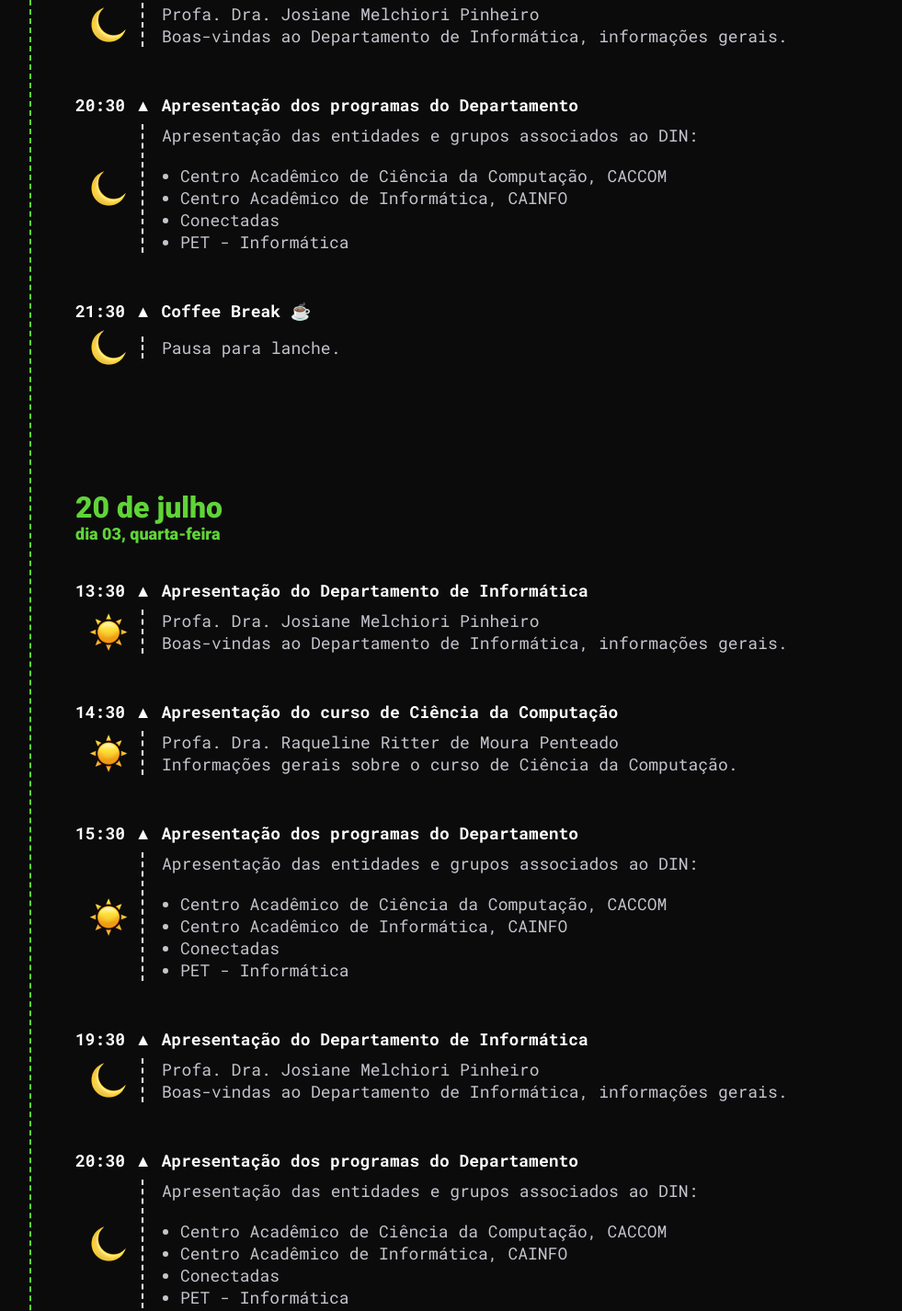
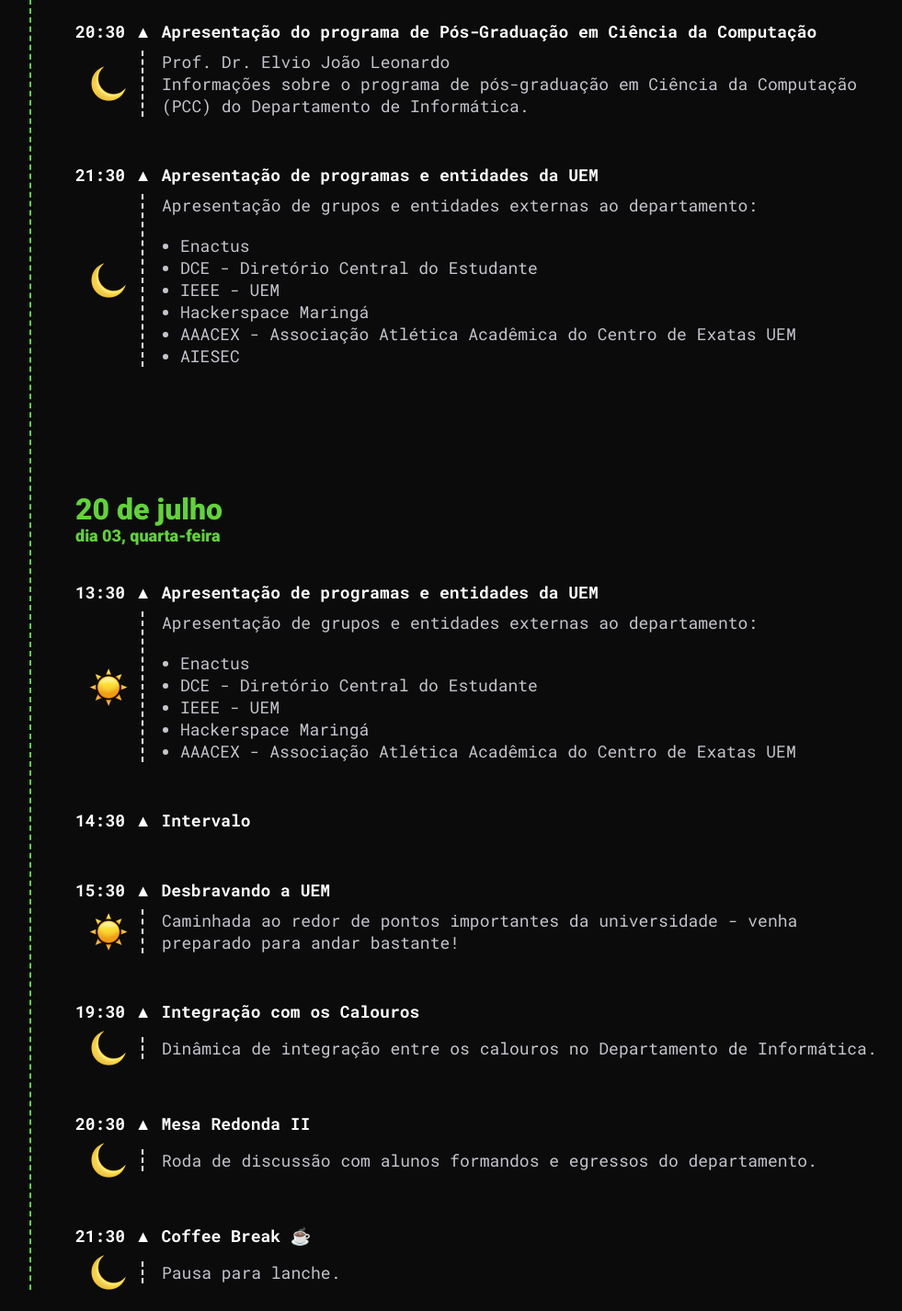
Before and after one commit to pet-informatica-uem/recepcao-calouros-2022, a website: page index.html in a window 1280 px wide. Shown: the part 2819-4245 px from the top of the page at 92% size, without its empty margins (274-1255 px from the left). Drawn offline with nearby package versions, Linux system fonts and the light colour scheme.

Commit message:
complete section cronograma

```diff
--- a/index.html
+++ b/index.html
@@ -225,8 +225,8 @@
 
             <div class="evento">
               <h3 class="title">
-                13:30 <span>&#x25B2;</span> Apresentação do Departamento de
-                Informática
+                13:30 <span>&#x25B2;</span> Apresentação do programa de
+                Pós-Graduação em Ciência da Computação
               </h3>
 
               <div class="description">
@@ -234,17 +234,16 @@
                   <img src="./assets/icon-sun.png" alt="" />
                 </div>
                 <div class="text">
-                  Profa. Dra. Josiane Melchiori Pinheiro<br />
-                  Boas-vindas ao Departamento de Informática, informações
-                  gerais.
+                  Prof. Dr. Elvio João Leonardo<br />
+                  Informações sobre o programa de pós-graduação em Ciência
+                  da Computação (PCC) do Departamento de Informática.
                 </div>
               </div>
             </div>
 
             <div class="evento">
               <h3 class="title">
-                14:30 <span>&#x25B2;</span> Apresentação do curso de Ciência da
-                Computação
+                14:30 <span>&#x25B2;</span> Mesa Redonda I
               </h3>
 
               <div class="description">
@@ -252,16 +251,15 @@
                   <img src="./assets/icon-sun.png" alt="" />
                 </div>
                 <div class="text">
-                  Profa. Dra. Raqueline Ritter de Moura Penteado<br />
-                  Informações gerais sobre o curso de Ciência da Computação.
+                  Roda de discussão com alunos formandos e egressos do
+                  departamento.
                 </div>
               </div>
             </div>
 
             <div class="evento">
               <h3 class="title">
-                15:30 <span>&#x25B2;</span> Apresentação dos programas do
-                Departamento
+                15:30 <span>&#x25B2;</span> Coffee Break ☕
               </h3>
 
               <div class="description">
@@ -269,21 +267,14 @@
                   <img src="./assets/icon-sun.png" alt="" />
                 </div>
                 <div class="text">
-                  Apresentação das entidades e grupos associados ao DIN:
-                  <ul>
-                    <li>Centro Acadêmico de Ciência da Computação, CACCOM</li>
-                    <li>Centro Acadêmico de Informática, CAINFO</li>
-                    <li>Conectadas</li>
-                    <li>PET - Informática</li>
-                  </ul>
+                  Pausa para lanche.
                 </div>
               </div>
             </div>
 
             <div class="evento">
               <h3 class="title">
-                19:30 <span>&#x25B2;</span> Apresentação do Departamento de
-                Informática
+                19:30 <span>&#x25B2;</span> Apresentação do Curso de Informática
               </h3>
 
               <div class="description">
@@ -291,17 +282,16 @@
                   <img src="./assets/icon-moon.png" alt="" />
                 </div>
                 <div class="text">
-                  Profa. Dra. Josiane Melchiori Pinheiro<br />
-                  Boas-vindas ao Departamento de Informática, informações
-                  gerais.
+                  Profa. Dra. Valéria Delisandra Feltrim<br />
+                  Informações gerais sobre o curso de Informática.
                 </div>
               </div>
             </div>
 
             <div class="evento">
               <h3 class="title">
-                20:30 <span>&#x25B2;</span> Apresentação dos programas do
-                Departamento
+                20:30 <span>&#x25B2;</span> Apresentação do programa de
+                Pós-Graduação em Ciência da Computação
               </h3>
 
               <div class="description">
@@ -309,25 +299,32 @@
                   <img src="./assets/icon-moon.png" alt="" />
                 </div>
                 <div class="text">
-                  Apresentação das entidades e grupos associados ao DIN:
-                  <ul>
-                    <li>Centro Acadêmico de Ciência da Computação, CACCOM</li>
-                    <li>Centro Acadêmico de Informática, CAINFO</li>
-                    <li>Conectadas</li>
-                    <li>PET - Informática</li>
-                  </ul>
+                  Prof. Dr. Elvio João Leonardo<br />
+                  Informações sobre o programa de pós-graduação em Ciência
+                  da Computação (PCC) do Departamento de Informática.
                 </div>
               </div>
             </div>
 
             <div class="evento">
-              <h3 class="title">21:30 <span>&#x25B2;</span> Coffee Break ☕</h3>
+              <h3 class="title">21:30 <span>&#x25B2;</span> Apresentação
+              de programas e entidades da UEM</h3>
 
               <div class="description">
                 <div class="icon">
                   <img src="./assets/icon-moon.png" alt="" />
                 </div>
-                <div class="text">Pausa para lanche.</div>
+                <div class="text">
+                  Apresentação de grupos e entidades externas ao departamento:
+                  <ul>
+                    <li>Enactus</li>
+                    <li>DCE - Diretório Central do Estudante</li>
+                    <li>IEEE - UEM</li>
+                    <li>Hackerspace Maringá</li>
+                    <li>AAACEX - Associação Atlética Acadêmica do Centro de Exatas UEM</li>
+                    <li>AIESEC</li>
+                  </ul>
+                </div>
               </div>
             </div>
           </div>
@@ -340,8 +337,8 @@
 
             <div class="evento">
               <h3 class="title">
-                13:30 <span>&#x25B2;</span> Apresentação do Departamento de
-                Informática
+                13:30 <span>&#x25B2;</span> Apresentação de programas e
+                entidades da UEM
               </h3>
 
               <div class="description">
@@ -349,17 +346,27 @@
                   <img src="./assets/icon-sun.png" alt="" />
                 </div>
                 <div class="text">
-                  Profa. Dra. Josiane Melchiori Pinheiro<br />
-                  Boas-vindas ao Departamento de Informática, informações
-                  gerais.
+                  Apresentação de grupos e entidades externas ao departamento:
+                  <ul>
+                    <li>Enactus</li>
+                    <li>DCE - Diretório Central do Estudante</li>
+                    <li>IEEE - UEM</li>
+                    <li>Hackerspace Maringá</li>
+                    <li>AAACEX - Associação Atlética Acadêmica do Centro de Exatas UEM</li>
+                  </ul>
                 </div>
               </div>
             </div>
 
             <div class="evento">
               <h3 class="title">
-                14:30 <span>&#x25B2;</span> Apresentação do curso de Ciência da
-                Computação
+                14:30 <span>&#x25B2;</span> Intervalo
+              </h3>
+            </div>
+
+            <div class="evento">
+              <h3 class="title">
+                15:30 <span>&#x25B2;</span> Desbravando a UEM
               </h3>
 
               <div class="description">
@@ -367,38 +374,15 @@
                   <img src="./assets/icon-sun.png" alt="" />
                 </div>
                 <div class="text">
-                  Profa. Dra. Raqueline Ritter de Moura Penteado<br />
-                  Informações gerais sobre o curso de Ciência da Computação.
+                  Caminhada ao redor de pontos importantes da universidade
+                  - venha preparado para andar bastante!
                 </div>
               </div>
             </div>
 
             <div class="evento">
               <h3 class="title">
-                15:30 <span>&#x25B2;</span> Apresentação dos programas do
-                Departamento
-              </h3>
-
-              <div class="description">
-                <div class="icon">
-                  <img src="./assets/icon-sun.png" alt="" />
-                </div>
-                <div class="text">
-                  Apresentação das entidades e grupos associados ao DIN:
-                  <ul>
-                    <li>Centro Acadêmico de Ciência da Computação, CACCOM</li>
-                    <li>Centro Acadêmico de Informática, CAINFO</li>
-                    <li>Conectadas</li>
-                    <li>PET - Informática</li>
-                  </ul>
-                </div>
-              </div>
-            </div>
-
-            <div class="evento">
-              <h3 class="title">
-                19:30 <span>&#x25B2;</span> Apresentação do Departamento de
-                Informática
+                19:30 <span>&#x25B2;</span> Integração com os Calouros
               </h3>
 
               <div class="description">
@@ -406,17 +390,14 @@
                   <img src="./assets/icon-moon.png" alt="" />
                 </div>
                 <div class="text">
-                  Profa. Dra. Josiane Melchiori Pinheiro<br />
-                  Boas-vindas ao Departamento de Informática, informações
-                  gerais.
+                  Dinâmica de integração entre os calouros no Departamento de Informática.
                 </div>
               </div>
             </div>
 
             <div class="evento">
               <h3 class="title">
-                20:30 <span>&#x25B2;</span> Apresentação dos programas do
-                Departamento
+                20:30 <span>&#x25B2;</span> Mesa Redonda II
               </h3>
 
               <div class="description">
@@ -424,13 +405,8 @@
                   <img src="./assets/icon-moon.png" alt="" />
                 </div>
                 <div class="text">
-                  Apresentação das entidades e grupos associados ao DIN:
-                  <ul>
-                    <li>Centro Acadêmico de Ciência da Computação, CACCOM</li>
-                    <li>Centro Acadêmico de Informática, CAINFO</li>
-                    <li>Conectadas</li>
-                    <li>PET - Informática</li>
-                  </ul>
+                  Roda de discussão com alunos formandos e egressos do
+                  departamento.
                 </div>
               </div>
             </div>
```
